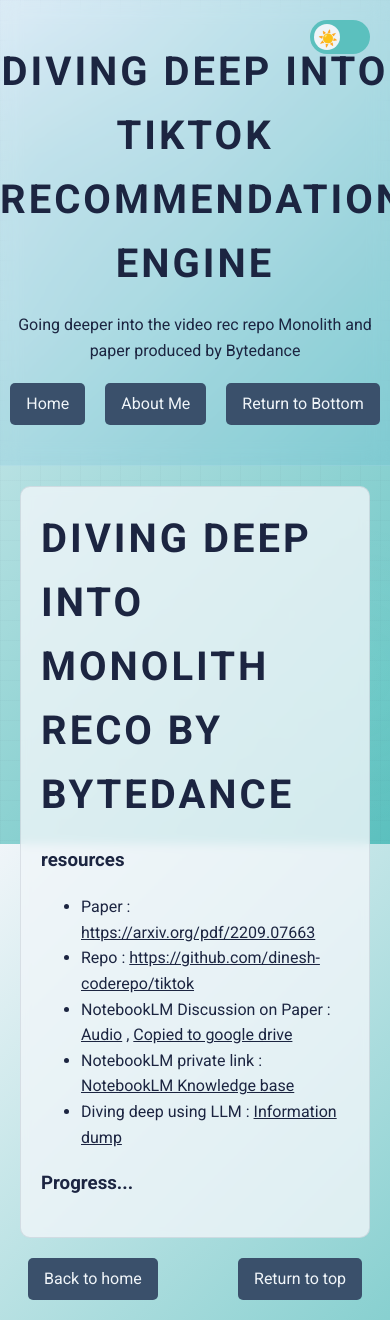
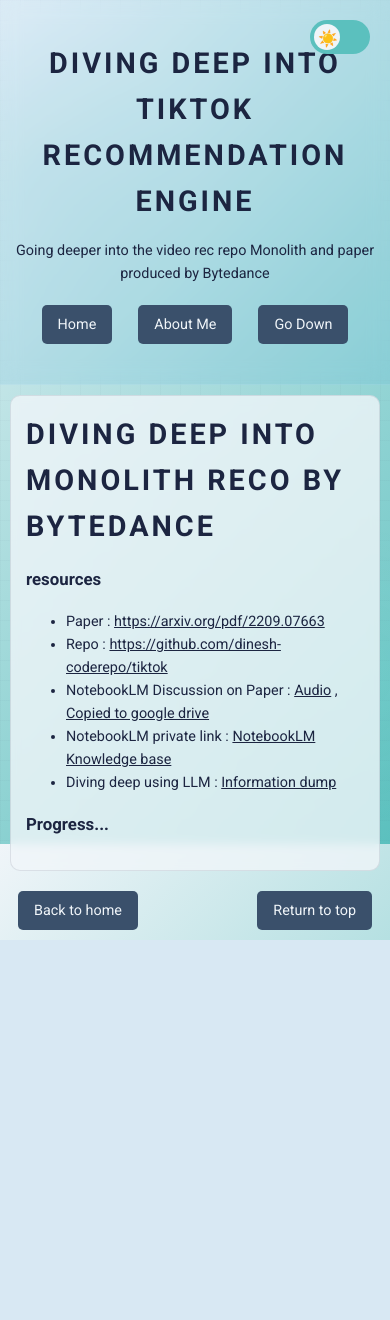
Before and after one commit to dinesh-coderepo/blogsite, a Flask app: page /blog/Monolith in a window 390 px wide; the page is wider, and only the part inside the window is pictured. After the commit the page ends 940 px from the top of that part, so only its background shows below. Run offline with Flask 3, Linux system fonts and the light colour scheme.

Commit message:
[Design]

```diff
--- a/src/app.py
+++ b/src/app.py
@@ -167,5 +167,6 @@ def blog_image(folder, filename):
 def about():
     return render_template('about.html')
 
+
 if __name__ == '__main__':
-    app.run(debug=True)
+    app.run(debug=True, port=5001)
--- a/src/templates/blog.html
+++ b/src/templates/blog.html
@@ -46,6 +46,13 @@
             text-align: center;
             padding: 40px 0;
             border-bottom: 1px solid rgba(255, 255, 255, 0.1);
+        }
+        /* New responsive navigation styling */
+        header nav {
+            display: flex;
+            flex-wrap: wrap;
+            justify-content: center;
+            gap: 10px;
         }
         h1 {
             font-size: 2.5em;
@@ -221,6 +228,23 @@
             display: flex;
             justify-content: space-between;
         }
+        @media (max-width: 768px) {
+            body {
+                font-size: 0.9em;
+            }
+            h1 {
+                font-size: 2em; /* Slightly smaller header */
+            }
+            h2 {
+                font-size: 1.4em;
+            }
+            .container {
+                padding: 10px;
+            }
+            .blog-content {
+                padding: 15px;
+            }
+        }
     </style>
     <link rel="stylesheet" href="https://cdnjs.cloudflare.com/ajax/libs/highlight.js/11.7.0/styles/default.min.css">
     <script src="https://cdnjs.cloudflare.com/ajax/libs/highlight.js/11.7.0/highlight.min.js"></script>
@@ -255,7 +279,7 @@
         <nav>
             <a href="{{ url_for('home') }}">Home</a>
             <a href="{{ url_for('about') }}">About Me</a>
-            <a href="#" id="bottom-link" class="back-link">Return to Bottom</a>
+            <a href="#" id="bottom-link" class="back-link">Go Down</a>
         </nav>
     </header>
 
```
Also changed, not shown: src/templates/about.html (+14 -0 lines).
